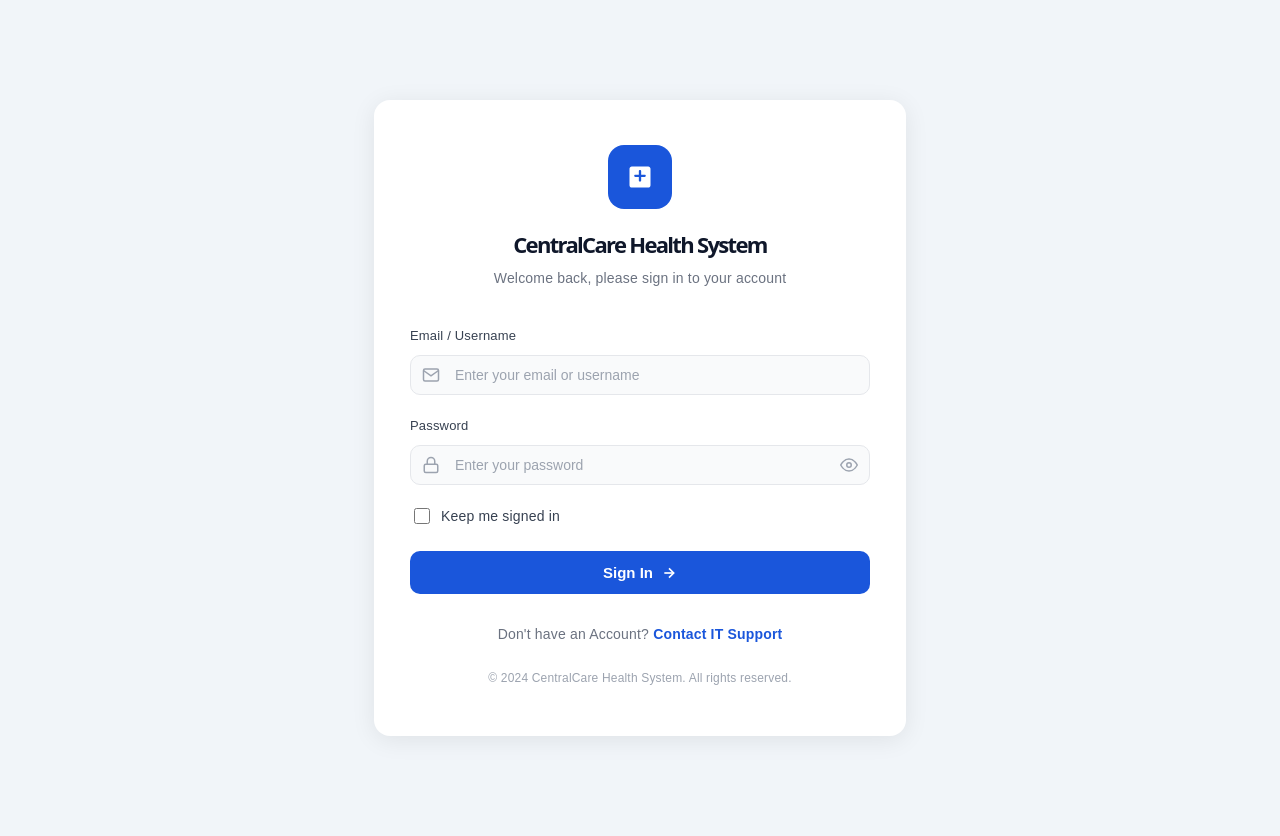
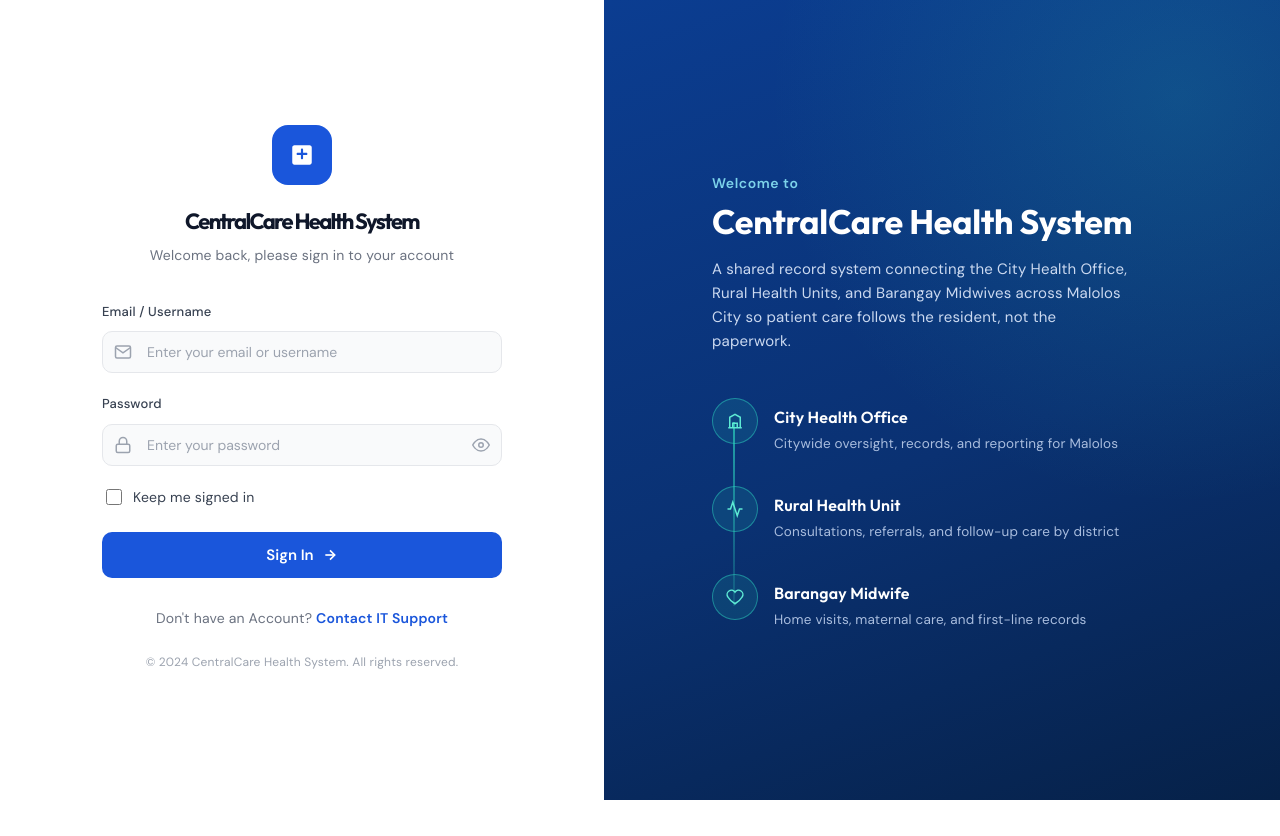
Before and after one commit to bulsu-jcgcatolico/centralcare, a React (Vite) app: page / in a window 1280 px wide. After the commit the page ends 800 px from the top, so only its background shows below. Built offline with nearby package versions, Linux system fonts and the light colour scheme; no server answers.

Commit message:
updated login UI

```diff
--- a/src/pages/auth/Login.css
+++ b/src/pages/auth/Login.css
@@ -1,22 +1,26 @@
-/* ── Page ───────────────────────────────────────────────────────────────────── */
+@import url('https://fonts.googleapis.com/css2?family=Outfit:wght@500;600;700;800&family=DM+Sans:wght@400;500;600;700&display=swap');
+
+/* ── Page: split screen ────────────────────────────────────────────────────── */
 .login-page {
   min-height: 100vh;
-  background: #f1f5f9;
+  display: flex;
+  font-family: 'DM Sans', sans-serif;
+  background: #fff;
+}
+
+/* ── Left: form side ───────────────────────────────────────────────────────── */
+.login-form-side {
+  flex: 1 1 50%;
   display: flex;
   align-items: center;
   justify-content: center;
-  font-family: 'DM Sans', sans-serif;
-  padding: 1rem;
+  padding: 2.5rem 1.5rem;
+  min-width: 0;
 }
 
-/* ── Card ───────────────────────────────────────────────────────────────────── */
 .login-card {
-  background: #fff;
-  border-radius: 16px;
-  padding: 2.5rem 2rem;
   width: 100%;
-  max-width: 460px;
-  box-shadow: 0 4px 24px rgba(0, 0, 0, 0.08);
+  max-width: 400px;
   text-align: center;
 }
 
@@ -28,8 +32,8 @@
 }
 
 .login-logo-icon {
-  width: 64px;
-  height: 64px;
+  width: 60px;
+  height: 60px;
   background: #1a56db;
   border-radius: 16px;
   display: flex;
@@ -39,6 +43,7 @@
 
 /* ── Titles ─────────────────────────────────────────────────────────────────── */
 .login-title {
+  font-family: 'Outfit', 'DM Sans', sans-serif;
   font-size: 22px;
   font-weight: 700;
   color: #0f172a;
@@ -146,10 +151,11 @@
   color: #374151;
 }
 
-/* ── Keep Signed In ─────────────────────────────────────────────────────────── */
-.login-keep {
+/* ── Keep Signed In row ─────────────────────────────────────────────────────── */
+.login-row {
   display: flex;
   align-items: center;
+  justify-content: space-between;
 }
 
 .login-checkbox-label {
@@ -222,3 +228,123 @@
   font-size: 12px;
   color: #9ca3af;
 }
+
+/* ── Right: visual side ────────────────────────────────────────────────────── */
+.login-visual-side {
+  flex: 1 1 50%;
+  background:
+    radial-gradient(circle at 85% 12%, rgba(45, 212, 191, 0.16), transparent 45%),
+    linear-gradient(160deg, #0b3d91 0%, #0a3172 55%, #062148 100%);
+  display: flex;
+  align-items: center;
+  justify-content: center;
+  padding: 4rem 3.5rem;
+  position: relative;
+  overflow: hidden;
+}
+
+.login-visual-inner {
+  max-width: 460px;
+  width: 100%;
+  position: relative;
+  z-index: 1;
+}
+
+.login-visual-eyebrow {
+  font-family: 'DM Sans', sans-serif;
+  font-size: 14px;
+  font-weight: 600;
+  letter-spacing: 0.04em;
+  color: #7dd3ea;
+  margin: 0 0 6px;
+}
+
+.login-visual-title {
+  font-family: 'Outfit', 'DM Sans', sans-serif;
+  font-size: 34px;
+  font-weight: 700;
+  color: #fff;
+  line-height: 1.15;
+  margin: 0 0 16px;
+}
+
+.login-visual-desc {
+  font-size: 15px;
+  line-height: 1.6;
+  color: #cbd9f0;
+  margin: 0 0 2.5rem;
+  max-width: 420px;
+}
+
+/* ── Referral pathway (signature element) ─────────────────────────────────── */
+.login-pathway {
+  position: relative;
+  display: flex;
+  flex-direction: column;
+  gap: 1.75rem;
+}
+
+.login-pathway::before {
+  content: "";
+  position: absolute;
+  left: 21px;
+  top: 24px;
+  bottom: 24px;
+  width: 2px;
+  background: linear-gradient(180deg, rgba(45, 212, 191, 0.7), rgba(45, 212, 191, 0.15));
+}
+
+.login-pathway-item {
+  display: flex;
+  align-items: flex-start;
+  gap: 16px;
+  position: relative;
+}
+
+.login-pathway-node {
+  flex-shrink: 0;
+  width: 44px;
+  height: 44px;
+  border-radius: 50%;
+  background: rgba(45, 212, 191, 0.12);
+  border: 1.5px solid rgba(45, 212, 191, 0.5);
+  color: #5eead4;
+  display: flex;
+  align-items: center;
+  justify-content: center;
+  position: relative;
+  z-index: 1;
+}
+
+.login-pathway-text h3 {
+  font-family: 'Outfit', 'DM Sans', sans-serif;
+  font-size: 16px;
+  font-weight: 600;
+  color: #fff;
+  margin: 6px 0 4px;
+}
+
+.login-pathway-text p {
+  font-size: 13.5px;
+  color: #a9bdde;
+  margin: 0;
+  line-height: 1.5;
+}
+
+/* ── Responsive ─────────────────────────────────────────────────────────────── */
+@media (max-width: 900px) {
+  .login-visual-side {
+    display: none;
+  }
+  .login-form-side {
+    flex: 1 1 100%;
+    padding: 2.5rem 1.25rem;
+  }
+}
+
+@media (prefers-reduced-motion: reduce) {
+  .login-btn,
+  .login-eye-btn {
+    transition: none;
+  }
+}
--- a/src/pages/auth/Login.jsx
+++ b/src/pages/auth/Login.jsx
@@ -34,12 +34,15 @@ export default function Login() {
 
   return (
     <div className="login-page">
+
+      {/* ── Left: Form ─────────────────────────────────────────── */}
+      <div className="login-form-side">
         <div className="login-card">
 
           {/* Logo */}
           <div className="login-logo">
             <div className="login-logo-icon">
-            <svg viewBox="0 0 24 24" fill="white" width="28" height="28">
+              <svg viewBox="0 0 24 24" fill="white" width="26" height="26">
                 <path d="M19 3H5C3.9 3 3 3.9 3 5v14c0 1.1.9 2 2 2h14c1.1 0 2-.9 2-2V5c0-1.1-.9-2-2-2zm-7 3c.55 0 1 .45 1 1v3h3c.55 0 1 .45 1 1s-.45 1-1 1h-3v3c0 .55-.45 1-1 1s-1-.45-1-1v-3H8c-.55 0-1-.45-1-1s.45-1 1-1h3V7c0-.55.45-1 1-1z"/>
               </svg>
             </div>
@@ -95,6 +98,7 @@ export default function Login() {
                   type="button"
                   className="login-eye-btn"
                   onClick={() => setShowPassword(!showPassword)}
+                  aria-label={showPassword ? "Hide password" : "Show password"}
                 >
                   {showPassword ? (
                     <svg viewBox="0 0 24 24" fill="none" stroke="currentColor" strokeWidth="2" width="18" height="18">
@@ -113,7 +117,7 @@ export default function Login() {
             </div>
 
             {/* Keep me signed in */}
-          <div className="login-keep">
+            <div className="login-row">
               <label className="login-checkbox-label">
                 <input
                   type="checkbox"
@@ -148,5 +152,61 @@ export default function Login() {
 
         </div>
       </div>
+
+      {/* ── Right: Referral pathway panel ─────────────────────────── */}
+      <div className="login-visual-side">
+        <div className="login-visual-inner">
+          <p className="login-visual-eyebrow">Welcome to</p>
+          <h2 className="login-visual-title">CentralCare Health System</h2>
+          <p className="login-visual-desc">
+            A shared record system connecting the City Health Office, Rural
+            Health Units, and Barangay Midwives across Malolos City so patient
+            care follows the resident, not the paperwork.
+          </p>
+
+          <div className="login-pathway" role="list" aria-label="Care coordination levels">
+            <div className="login-pathway-item" role="listitem">
+              <span className="login-pathway-node">
+                <svg viewBox="0 0 24 24" fill="none" stroke="currentColor" strokeWidth="2" width="18" height="18">
+                  <path d="M3 21h18"/>
+                  <path d="M5 21V7l7-4 7 4v14"/>
+                  <path d="M9 21v-6h6v6"/>
+                  <path d="M9 11h.01M15 11h.01M9 15h.01M15 15h.01"/>
+                </svg>
+              </span>
+              <div className="login-pathway-text">
+                <h3>City Health Office</h3>
+                <p>Citywide oversight, records, and reporting for Malolos</p>
+              </div>
+            </div>
+
+            <div className="login-pathway-item" role="listitem">
+              <span className="login-pathway-node">
+                <svg viewBox="0 0 24 24" fill="none" stroke="currentColor" strokeWidth="2" width="18" height="18">
+                  <path d="M22 12h-4l-3 9L9 3l-3 9H2"/>
+                </svg>
+              </span>
+              <div className="login-pathway-text">
+                <h3>Rural Health Unit</h3>
+                <p>Consultations, referrals, and follow-up care by district</p>
+              </div>
+            </div>
+
+            <div className="login-pathway-item" role="listitem">
+              <span className="login-pathway-node">
+                <svg viewBox="0 0 24 24" fill="none" stroke="currentColor" strokeWidth="2" width="18" height="18">
+                  <path d="M12 21s-7-4.5-9.5-9A5.5 5.5 0 0112 5.5 5.5 5.5 0 0121.5 12c-2.5 4.5-9.5 9-9.5 9z"/>
+                </svg>
+              </span>
+              <div className="login-pathway-text">
+                <h3>Barangay Midwife</h3>
+                <p>Home visits, maternal care, and first-line records</p>
+              </div>
+            </div>
+          </div>
+        </div>
+      </div>
+
+    </div>
   );
 }
```
Lines whose indentation alone changed are shown as unchanged.
